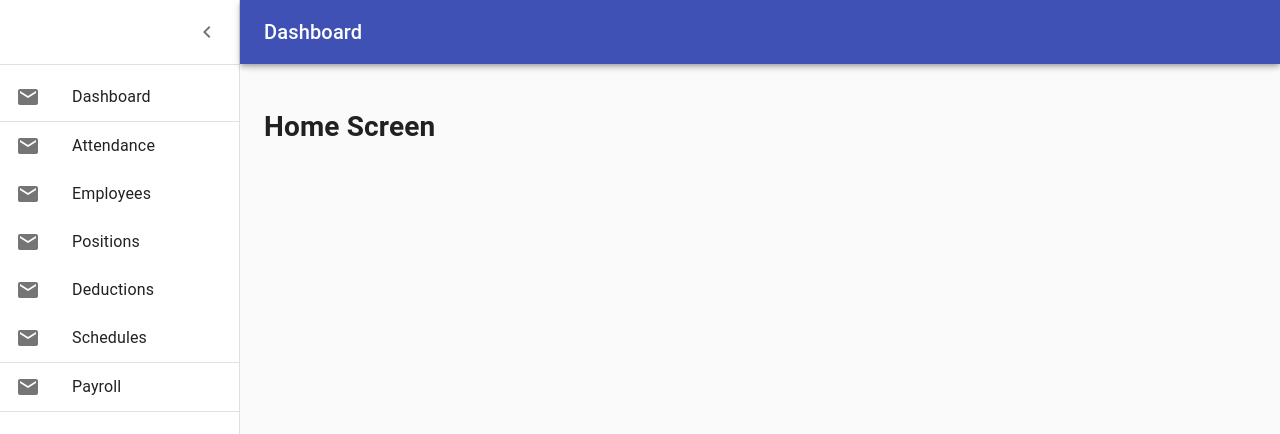
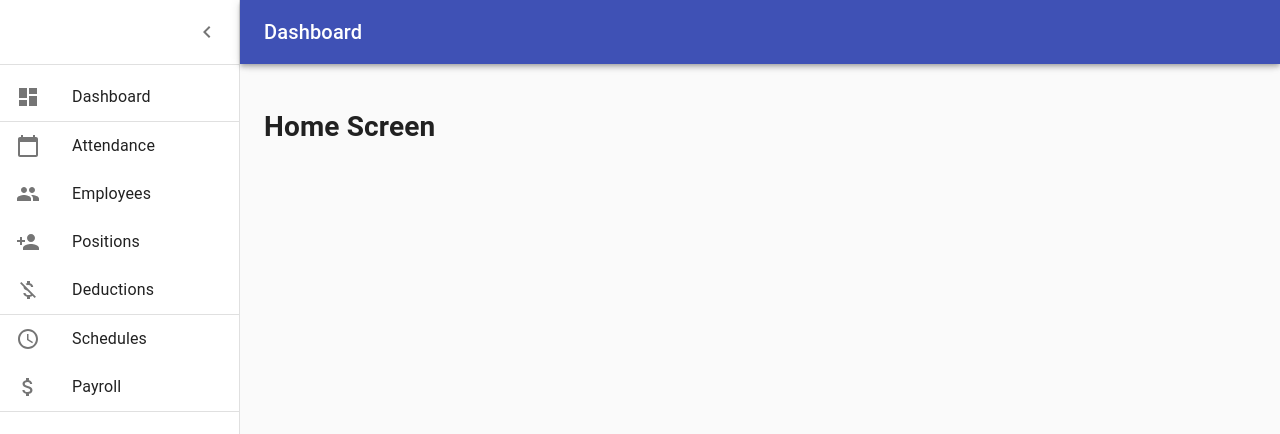
Before and after one commit to Lester016/payroll-system, a React (Create React App) app: page / in a window 1280 px wide. Shown: the top 434 px of the page. Built offline with nearby package versions, Linux system fonts and the light colour scheme.

Commit message:
Update NavBar Items' Icons.

```diff
--- a/src/hoc/Layout.js
+++ b/src/hoc/Layout.js
@@ -6,10 +6,18 @@
 import List from "@material-ui/core/List";
 import CssBaseline from "@material-ui/core/CssBaseline";
 import NavItem from "../components/Navigations/NavItem";
-import MailIcon from "@material-ui/icons/Mail";
 import Navbar from "../components/Navigations/Navbar";
 import NavDrawer from "../components/Navigations/NavDrawer";
 import { Divider } from "@material-ui/core";
+
+// MaterialUI Icons
+import DashboardIcon from '@material-ui/icons/Dashboard';
+import CalendarTodayIcon from '@material-ui/icons/CalendarToday';
+import GroupIcon from '@material-ui/icons/Group';
+import PersonAddIcon from '@material-ui/icons/PersonAdd';
+import MoneyOffIcon from '@material-ui/icons/MoneyOff';
+import ScheduleIcon from '@material-ui/icons/Schedule';
+import AttachMoneyIcon from '@material-ui/icons/AttachMoney';
 
 const titleBar = {
   "/": "Dashboard",
@@ -65,38 +73,42 @@
       <NavDrawer handleDrawerClose={handleDrawerClose} isOpen={open}>
         {/* Navigation Links */}
         <List>
-          <NavItem route={"/"} title={"Dashboard"} IconComponent={MailIcon} />
+          <NavItem
+            route={"/"}
+            title={"Dashboard"}
+            IconComponent={DashboardIcon}
+          />
           <Divider />
           <NavItem
             route={"/attendance"}
             title={"Attendance"}
-            IconComponent={MailIcon}
+            IconComponent={CalendarTodayIcon}
           />
           <NavItem
             route={"/employees"}
             title={"Employees"}
-            IconComponent={MailIcon}
+            IconComponent={GroupIcon}
           />
           <NavItem
             route={"/positions"}
             title={"Positions"}
-            IconComponent={MailIcon}
+            IconComponent={PersonAddIcon}
           />
           <NavItem
             route={"/deductions"}
             title={"Deductions"}
-            IconComponent={MailIcon}
+            IconComponent={MoneyOffIcon}
           />
+          <Divider />
           <NavItem
             route={"/schedules"}
             title={"Schedules"}
-            IconComponent={MailIcon}
+            IconComponent={ScheduleIcon}
           />
-          <Divider />
           <NavItem
             route={"/payroll"}
             title={"Payroll"}
-            IconComponent={MailIcon}
+            IconComponent={AttachMoneyIcon}
           />
 
           <Divider />
```
Also changed, not shown: 1 other file (tests, documents, lock files or other folders).
